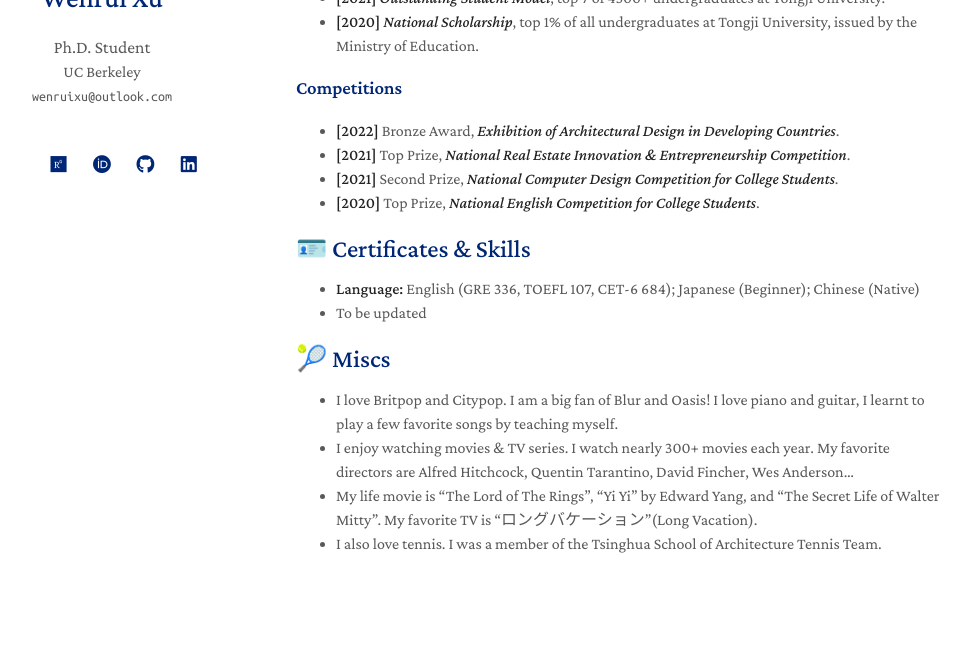
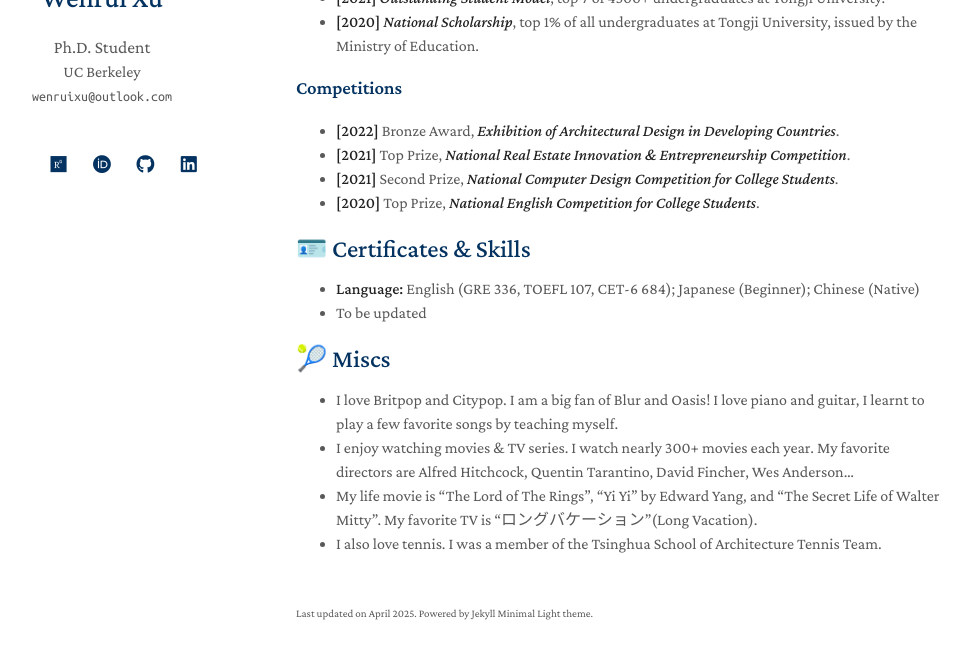
Before and after one commit to ruaruaxu/ruaruaxu.github.io, a Jekyll site: the page built from index.md, in a window 1280 px wide and 900 px high, scrolled down 2827 px, cut to the strip 206-865 px from the top of the window. Shown: the whole strip, without its empty margins (174-1144 px from the left). Built offline with Jekyll 4.4.1, drawn with Linux system fonts in a browser that asks for light colours; a style sheet for code colours, icons or effects is not loaded; our own code applies the rules of GitHub Pages for plain Markdown files; some of the changed text lies outside the part shown.

Commit message:
update footnote

```diff
--- a/_config.yml
+++ b/_config.yml
@@ -28,11 +28,11 @@ favicon_dark: 🦁 #./assets/img/favicon-dark.png
 
 # Footnote
 # You may use the option to disable the footnote, "Powered by Jekyll and Minimal Light theme."
-enable_footnote: False
+enable_footnote: True
 
 # Auto Dark Mode
 # You may use the option to disable the automatic dark theme
-auto_dark_mode: true
+auto_dark_mode: False
 
 # Font
 # You can use this option to choose between Serif or Sans Serif fonts.
--- a/_layouts/homepage.html
+++ b/_layouts/homepage.html
@@ -108,7 +108,7 @@
       <br>
 
       {% if site.enable_footnote %}
-      <p><small>Powered by Jekyll and <a href="https://github.com/yaoyao-liu/minimal-light" target="_blank" rel="noopener">Minimal Light</a> theme.</small></p>
+      <p><small>Last updated on April 2025. Powered by Jekyll Minimal Light</a> theme.</small></p>
       {% endif %}
 
       </section>
--- a/index.md
+++ b/index.md
@@ -36,7 +36,7 @@ Please see [Google Scholar](https://scholar.google.com/citations?user=wrPOVnkAAA
 
 ## 🎓 Education
 
-2024 - Present　**<font color="#002676" size="4">University of California, Berkeley</font>**<br>
+2025 - Present　**<font color="#002676" size="4">University of California, Berkeley</font>**<br>
 　　　　　　　*Doctor of Philosophy in Environmental Studies*<br>
 　　　　　　　*Department of Landscape Architecture and Environmental Planning*<br>
 　　　　　　　*Advisor: [Dr. Lu Liang](https://sites.google.com/site/liang3mlab/people/prof-lu-liang)*
```
